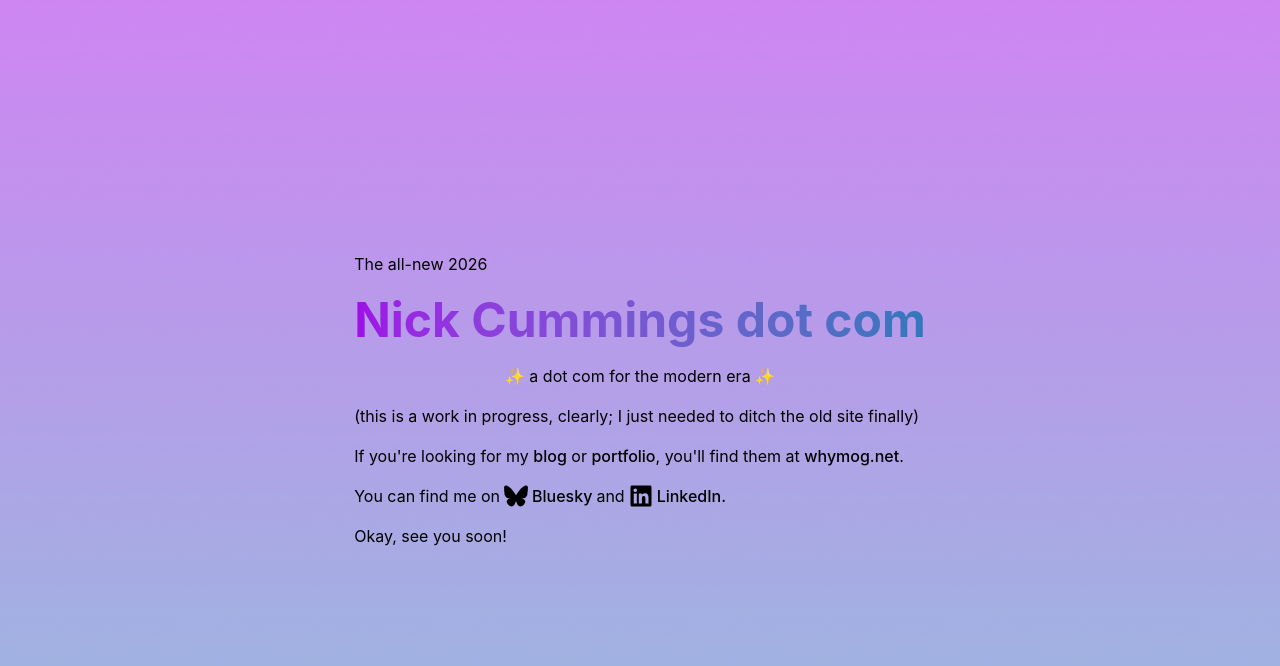
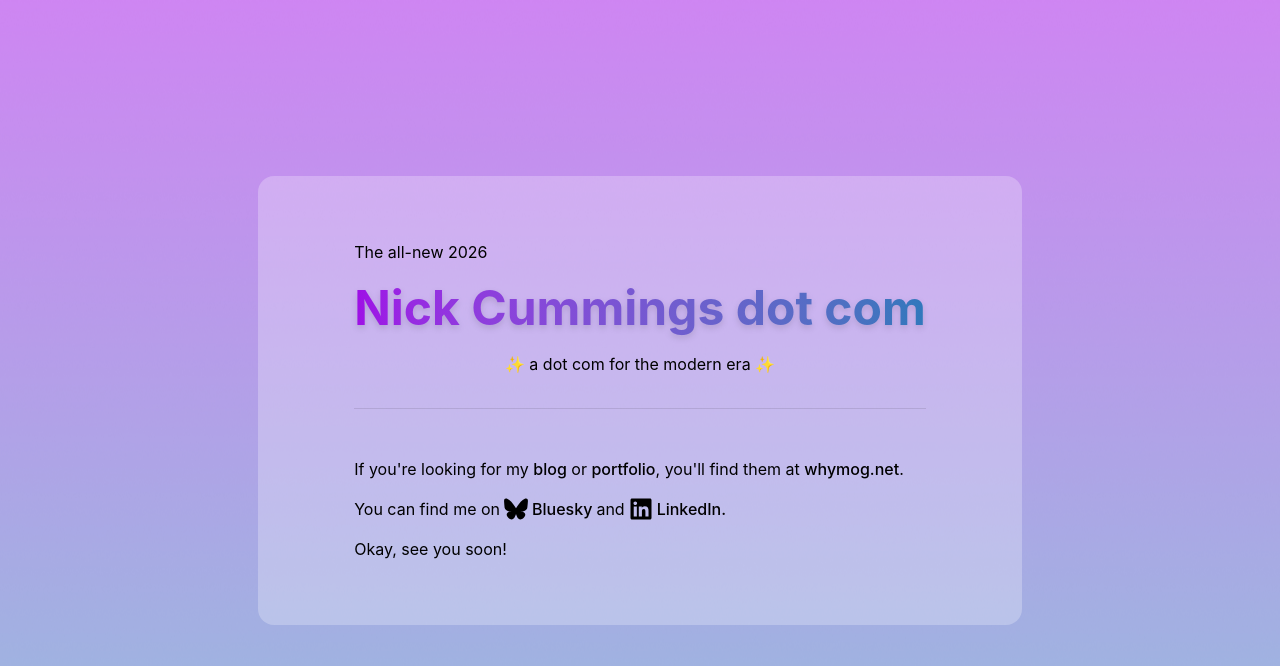
Before and after one commit to whymog/nickcummings.com, an Astro site: page / in a window 1280 px wide. Built offline with nearby package versions, Linux system fonts and the light colour scheme; Astro itself is replaced by a stand-in of ours.

Commit message:
Copy, layout, and readability improvements

```diff
--- a/src/components/Welcome.astro
+++ b/src/components/Welcome.astro
@@ -5,13 +5,14 @@ import background from '../assets/background.jpg';
 <div id="container">
 	<img id="background" src={background.src} alt="" fetchpriority="high" />
 	<main>
-		<section class="flex flex-col gap-4 items-start justify-center p-4">
+		<section class="flex flex-col items-center justify-center p-4">
+			<div class="flex flex-col gap-4 items-start justify-center rounded-2xl bg-white/25 px-4 md:px-8 lg:px-24 py-8 md:py-12 lg:py-16">
 				<div>The all-new 2026</div>
-			<h1 class="py-1 text-3xl sm:text-5xl font-bold bg-linear-to-r from-[#9E0DE6] to-[#3078BC] bg-clip-text text-transparent">
+				<h1 class="py-1 text-3xl sm:text-5xl font-bold drop-shadow-md bg-linear-to-r from-[#9E0DE6] to-[#3078BC] bg-clip-text text-transparent">
 					Nick Cummings dot com
 				</h1>
 				<div class="w-full text-center">✨ a dot com for the modern era ✨</div>
-			<div>(this is a work in progress, clearly; I just needed to ditch the old site finally)</div>
+				<hr class="w-full mt-4 mb-8 border-black/10 border-t" />
 				<div>If you're looking for my <a class="font-medium hover:text-white transition-colors duration-200" href="https://whymog.net/blog" target="_blank" rel="noopener noreferrer">blog</a> or <a class="font-medium hover:text-white transition-colors duration-200" href="https://whymog.net/games" target="_blank" rel="noopener noreferrer">portfolio</a>, you'll find them at <a class="font-medium hover:text-white transition-colors duration-200" href="https://whymog.net/" target="_blank" rel="noopener noreferrer">whymog.net</a>.</div>
 				<section id="links" class="flex items-center justify-center gap-1">
 					You can find me on
@@ -26,6 +27,7 @@ import background from '../assets/background.jpg';
 					</a>
 				</section>
 				<div>Okay, see you soon!</div>
+			</div>
 		</section>
 	</main>
 </div>
```
Lines whose indentation alone changed are shown as unchanged.
